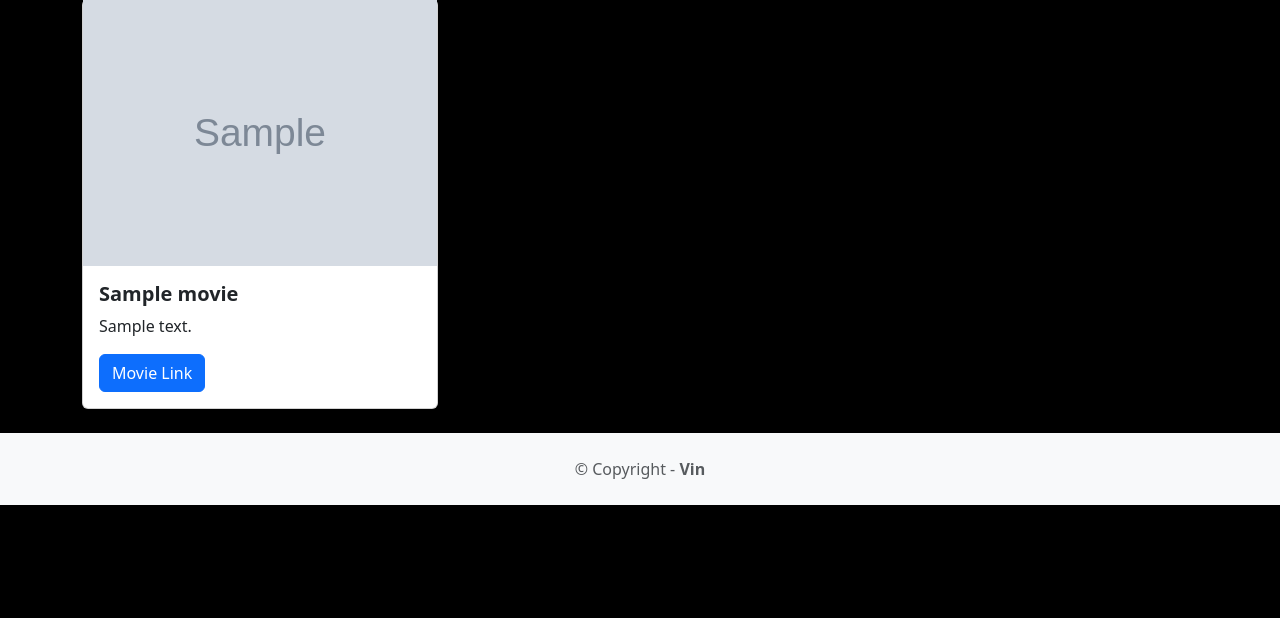
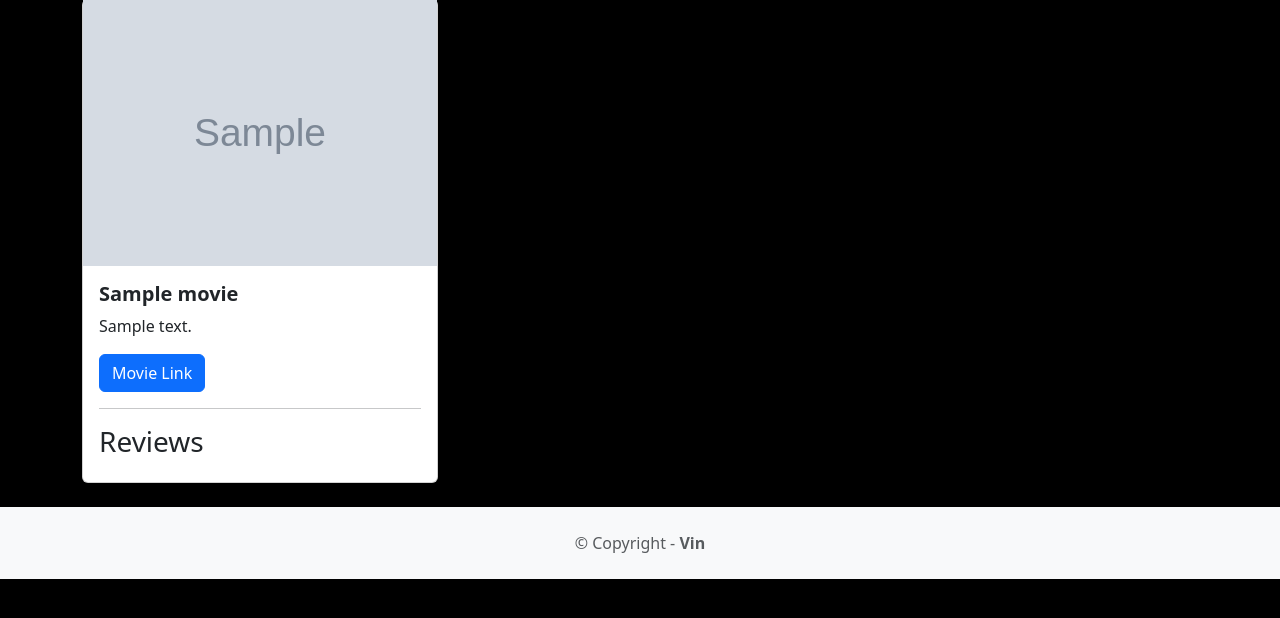
Before and after one commit to NjugunaKelvin/Film-Review-Pro, a Django app: page /movie/1/ in a window 1280 px wide. Shown: the part 73-691 px from the top of the page. Run offline with Django 5.2, Linux system fonts and the light colour scheme; tables that the repository leaves empty hold one stand-in row (values such as "Sample post"); grey boxes marked "Sample" are stand-in pictures; parts of the project's set-up code (start-up, migrations or seed data) failed here and were passed over.

Commit message:
add reviews section to movie detail page; implement review retrieval and display

```diff
--- a/movies/templates/detail.html
+++ b/movies/templates/detail.html
@@ -16,6 +16,24 @@
                                 <a href="{% url 'createReview' movie.id %}" class="btn btn-primary">Add Review</a>
                              {% endif %}
 
+                             <hr>
+                             <h3>Reviews</h3>
+                             <ul class="list-group">
+                                {% for review in reviews %}
+                                    <li class="list-group-item pb-3 pt-3">
+                                        <h5 class="card-title">Reviewed by {{ review.user.username }}</h5>
+                                        <h6 class="card-subtitle mb-3 text-muted">{{ review.date }}</h6>
+                                        <p class="card-text">{{ review.text }}</p>
+                                        {% if user.is_authenticated and user == review.user %}
+                                        <a href="" class="btn btn-primary me-2">Update</a>
+                                        <a href="" class="btn btn-danger">Delete</a>
+                                        {% endif %}
+
+                                    </li>
+                                {% endfor%}
+
+                             </ul>
+
 
                         </div>
                     </div>
--- a/movies/views.py
+++ b/movies/views.py
@@ -18,8 +18,9 @@
 
 def detail(request, movie_id):
     movie = get_object_or_404(Movie,pk=movie_id)
+    reviews = Review.objects.filter(movie = movie)
     return render(request, 'detail.html',
-        {'movie' : movie })
+        {'movie' : movie, 'review' : reviews})
 
 def createReview(request, movie_id):
     movie = get_object_or_404(Movie,pk=movie_id)
@@ -33,6 +34,6 @@
             newReview.user = request.user
             newReview.movie = movie
             newReview.save()
-            return redirect('details', newReview.movie.id)
+            return redirect('detail', newReview.movie.id)
         except ValueError:
             return render(request, 'createReview.html', {'form' : ReviewForm(), 'error' : 'Bad data Passed in'})
```
Also changed, not shown: .qodo/history.sqlite.
